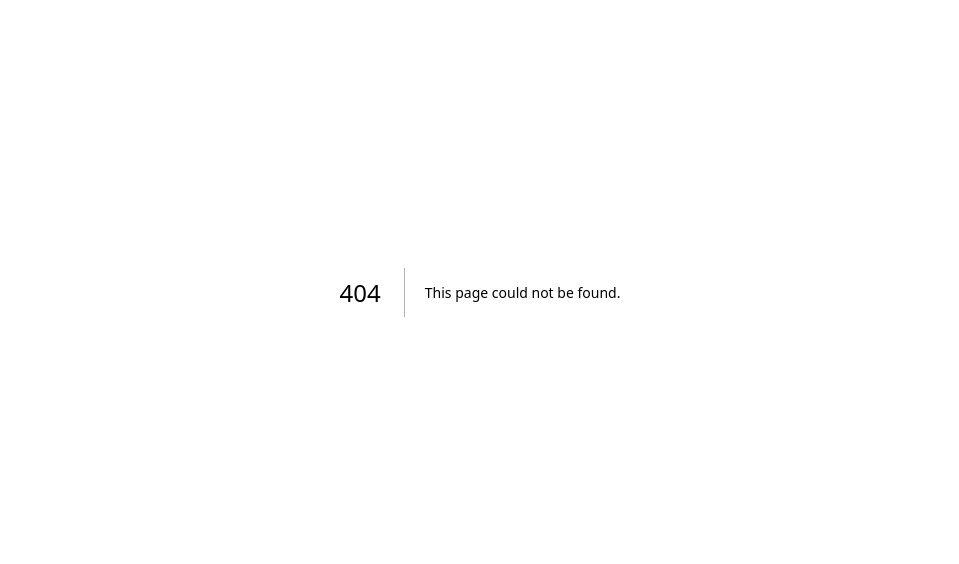
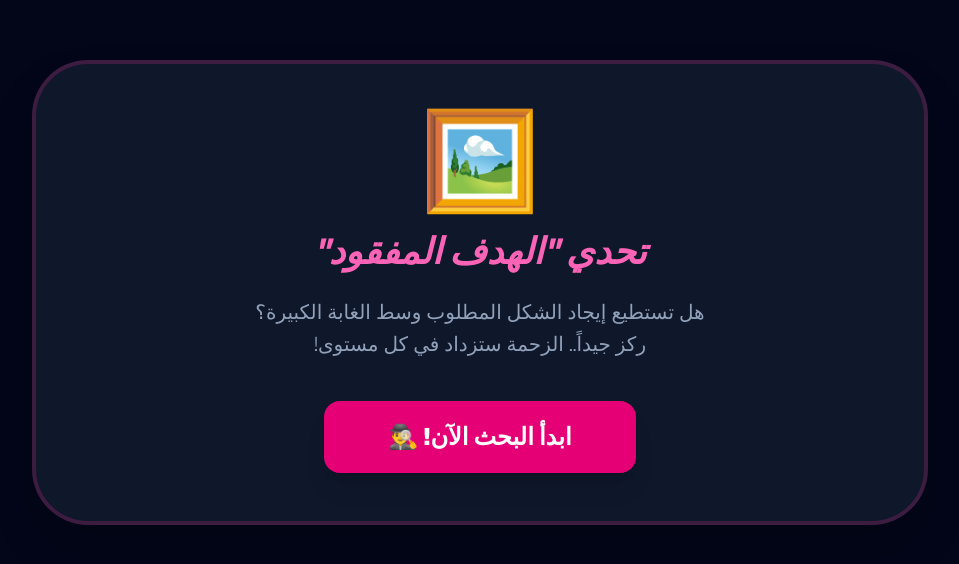
Before and after one commit to vivaex/basira-global, a Next.js app: page /diagnose/visual/figure-ground in a window 1280 px wide. Before the commit this address had no page. Shown: the part 108-672 px from the top of the page, without its empty margins (160-1119 px from the left). Built offline with nearby package versions, Linux system fonts and the light colour scheme.

Commit message:
added Spatial Perception test to visual suite

```diff
--- /dev/null
+++ b/app/diagnose/visual/figure-ground/page.tsx
@@ -0,0 +1,120 @@
+'use client';
+import { useState, useEffect } from 'react';
+import Link from 'next/link';
+
+// الأهداف المطلوب البحث عنها
+const TARGETS = ['🐱', '🔑', '💎', '🚀', '🎁', '🦖'];
+// المشتتات (الزحمة)
+const DISTRACTORS = ['🌿', '🍂', '🍀', '🌾', '🌱', '🌵', '🌴', '🌻', '🍃', '🌫️', '☁️'];
+
+export default function FigureGroundTest() {
+  const [gameState, setGameState] = useState<'start' | 'playing' | 'result'>('start');
+  const [level, setLevel] = useState(1);
+  const [score, setScore] = useState(0);
+  const [targetEmoji, setTargetEmoji] = useState('');
+  const [grid, setGrid] = useState<string[]>([]);
+
+  const startNextLevel = () => {
+    if (level > 6) {
+      if (typeof window !== 'undefined') {
+        localStorage.setItem('figureGroundScore', score.toString());
+        localStorage.setItem('visualFinalDone', 'true'); // ختمنا البصر!
+      }
+      setGameState('result');
+      return;
+    }
+
+    const currentTarget = TARGETS[level - 1];
+    setTargetEmoji(currentTarget);
+
+    // زيادة حجم الزحمة مع كل مستوى
+    const gridSize = 12 + (level * 8);
+    const newGrid = [];
+
+    // تعبئة الشبكة بمشتتات عشوائية
+    for (let i = 0; i < gridSize; i++) {
+      newGrid.push(DISTRACTORS[Math.floor(Math.random() * DISTRACTORS.length)]);
+    }
+
+    // وضع الهدف في مكان عشوائي
+    const randomPos = Math.floor(Math.random() * gridSize);
+    newGrid[randomPos] = currentTarget;
+
+    setGrid(newGrid);
+    setGameState('playing');
+  };
+
+  const handlePick = (emoji: string) => {
+    if (emoji === targetEmoji) {
+      setScore(s => s + 15);
+      setLevel(l => l + 1);
+      startNextLevel();
+    } else {
+      // عقوبة بسيطة عند الخطأ لتشجيع التركيز
+      setScore(s => Math.max(0, s - 5));
+    }
+  };
+
+  return (
+    <main className="min-h-screen bg-slate-950 text-white flex flex-col items-center justify-center p-4 font-sans" dir="rtl">
+      <div className="bg-slate-900 p-8 md:p-12 rounded-[3.5rem] border-4 border-pink-500/20 shadow-2xl max-w-4xl w-full text-center overflow-hidden">
+
+        {gameState === 'start' && (
+          <div className="animate-in zoom-in">
+            <div className="text-8xl mb-6">🖼️</div>
+            <h1 className="text-4xl font-black mb-6 text-pink-400 font-sans italic">تحدي "الهدف المفقود"</h1>
+            <p className="text-xl text-slate-400 mb-10 leading-relaxed font-light">
+                هل تستطيع إيجاد الشكل المطلوب وسط الغابة الكبيرة؟ <br/>
+                ركز جيداً.. الزحمة ستزداد في كل مستوى!
+            </p>
+            <button onClick={startNextLevel} className="bg-pink-600 hover:bg-pink-500 px-16 py-5 rounded-2xl font-black text-2xl shadow-xl transition-all">
+                ابدأ البحث الآن! 🕵️‍♂️
+            </button>
+          </div>
+        )}
+
+        {gameState === 'playing' && (
+          <div className="animate-in fade-in duration-500">
+            <div className="flex justify-between items-center mb-8">
+               <div className="text-slate-500 font-bold">المستوى {level} / 6</div>
+               <div className="bg-pink-600/20 px-6 py-2 rounded-full text-pink-400 font-black">
+                  الهدف: <span className="text-4xl mr-2">{targetEmoji}</span>
+               </div>
+               <div className="text-green-400 font-black">النقاط: {score}</div>
+            </div>
+
+            <h2 className="text-xl mb-8 text-slate-300">أين يختبئ الـ ({targetEmoji})؟</h2>
+
+            {/* شبكة الزحمة */}
+            <div className="flex flex-wrap justify-center gap-3 bg-slate-950/50 p-8 rounded-[2.5rem] border-2 border-slate-800 shadow-inner max-h-[50vh] overflow-y-auto">
+              {grid.map((emoji, i) => (
+                <button
+                  key={i}
+                  onClick={() => handlePick(emoji)}
+                  className={`text-4xl md:text-5xl p-3 hover:bg-slate-800 rounded-xl transition-all active:scale-75
+                    ${emoji === targetEmoji ? 'hover:border-pink-500 border border-transparent' : ''}`}
+                >
+                  {emoji}
+                </button>
+              ))}
+            </div>
+          </div>
+        )}
+
+        {gameState === 'result' && (
+          <div className="animate-in zoom-in">
+            <div className="text-8xl mb-6">👑</div>
+            <h2 className="text-5xl font-black text-pink-400 mb-6 italic">خبير الفلترة!</h2>
+            <div className="bg-slate-950 p-10 rounded-[2.5rem] mb-10 border border-pink-500/20">
+               <p className="text-slate-500 mb-2 font-bold uppercase">سكور التركيز البصري:</p>
+               <div className="text-8xl font-black text-white">{score}</div>
+            </div>
+            <Link href="/diagnose/visual" className="bg-slate-800 px-10 py-4 rounded-xl font-bold hover:bg-slate-700 transition">
+                إتمام مختبر البصر ✅
+            </Link>
+          </div>
+        )}
+      </div>
+    </main>
+  );
+}
```
